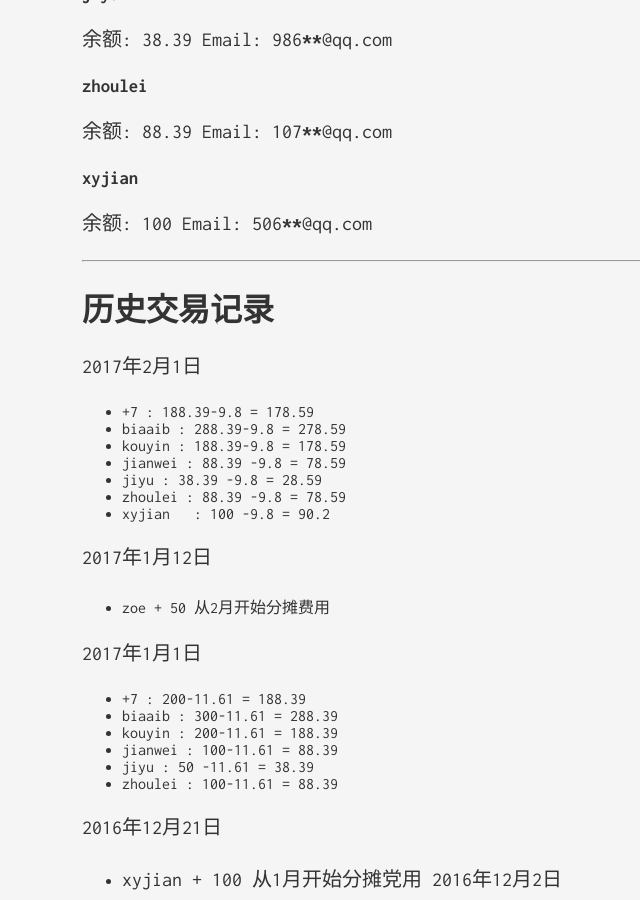
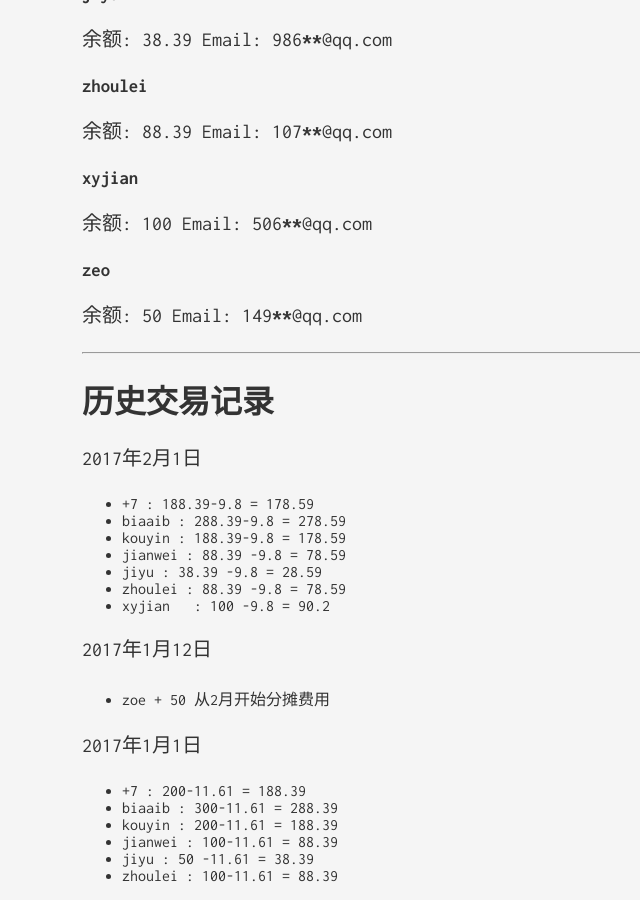
Before and after one commit to Prince-Laharl/Prince-Laharl.github.io, a Jekyll site: the page built from _posts/2016-11-27-77vpn-list.markdown, in a window 1280 px wide and 900 px high, scrolled down 925 px. Shown: the whole window, without its empty margins (158-798 px from the left). Built offline with Jekyll 4.4.1, drawn with Linux system fonts in a browser that asks for light colours.

Commit message:
Update 2016-11-27-77vpn-list.markdown

```diff
--- a/_posts/2016-11-27-77vpn-list.markdown
+++ b/_posts/2016-11-27-77vpn-list.markdown
@@ -36,6 +36,10 @@ Email: 107******@qq.com
 ### xyjian
 余额: 100
 Email: 506******@qq.com
+
+### zeo
+余额: 50
+Email: 149******@qq.com
 
 -------
 
```
